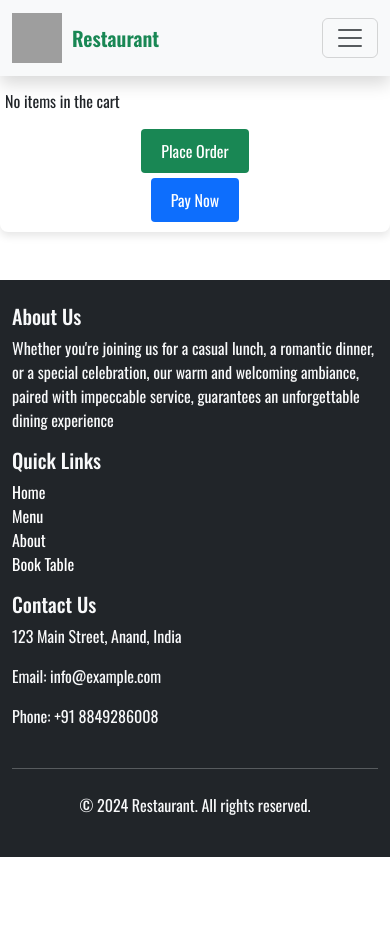
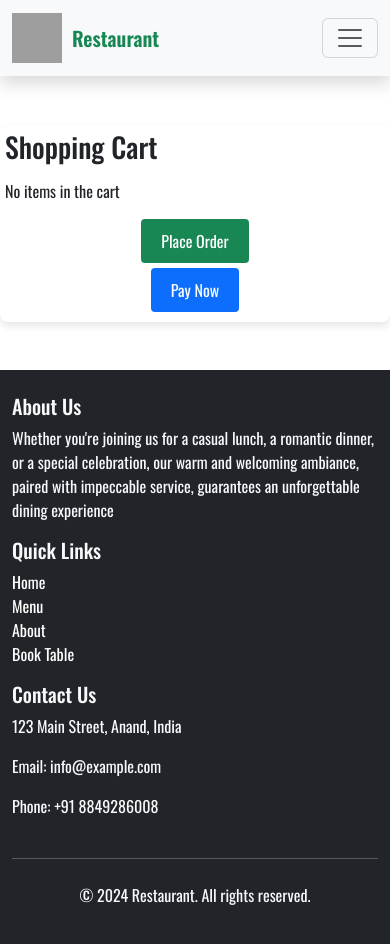
Before and after one commit to Avi0304/mini-project-final, a React (Create React App) app in the folder client/: page /cart in a window 390 px wide. Shown: the top 944 px of the page. Before the commit the page ends 857 px from the top, so only its background shows below. Built offline with nearby package versions, Linux system fonts and the light colour scheme; grey boxes are pictures that could not be loaded.

Commit message:
ready cart for mobile use

```diff
--- a/client/src/pages/ShoppingCart.js
+++ b/client/src/pages/ShoppingCart.js
@@ -242,7 +242,7 @@ const ShoppingCart = () => {
                   {cart.items.map((item) => (
                     <tr key={item.itemId}>
                       <td>
-                        <img src={item.image} alt={item.name} style={{ width: '100px', border: "none", maxHeight: '75px', maxWidth: '100px' }}/>
+                        <img src={item.image} alt={item.name} style={{ width: '100px', border: "none", maxHeight: '75px'}}/>
                       </td>
                       <td>{item.name}</td>
                       {/* <td>${item.price}</td> */}
--- a/client/src/style/Shoppingcart.css
+++ b/client/src/style/Shoppingcart.css
@@ -44,7 +44,7 @@
 @media screen and (max-width: 768px) {
   .shopping-cart {
     padding: 10px;
-    margin-top: 35px;
+    margin-top: 125px;
   }
 
   .table th,
@@ -64,12 +64,22 @@
   .table {
     max-width: 90%; /* Adjust as needed */
   }
+
+  .table td img {
+    max-width: 100%; /* Ensure image fits within the table cell */
+    height: auto; /* Maintain aspect ratio */
+  }
+
+  /* Adjust input field width */
+  .table td input[type="number"] {
+    width: 50px; /* Adjust as needed */
+  }
 }
 
 @media screen and (max-width: 390px) {
   .shopping-cart {
     padding: 5px;
-    margin-top: 35px;
+    margin-top: 125px;
   }
 
   .table th,
@@ -93,7 +103,7 @@
   }
 
   .table td img {
-    max-width: 85%; /* Ensure image fits within the table cell */
+    max-width: 100%; /* Ensure image fits within the table cell */
     height: auto; /* Maintain aspect ratio */
   }
 
```
